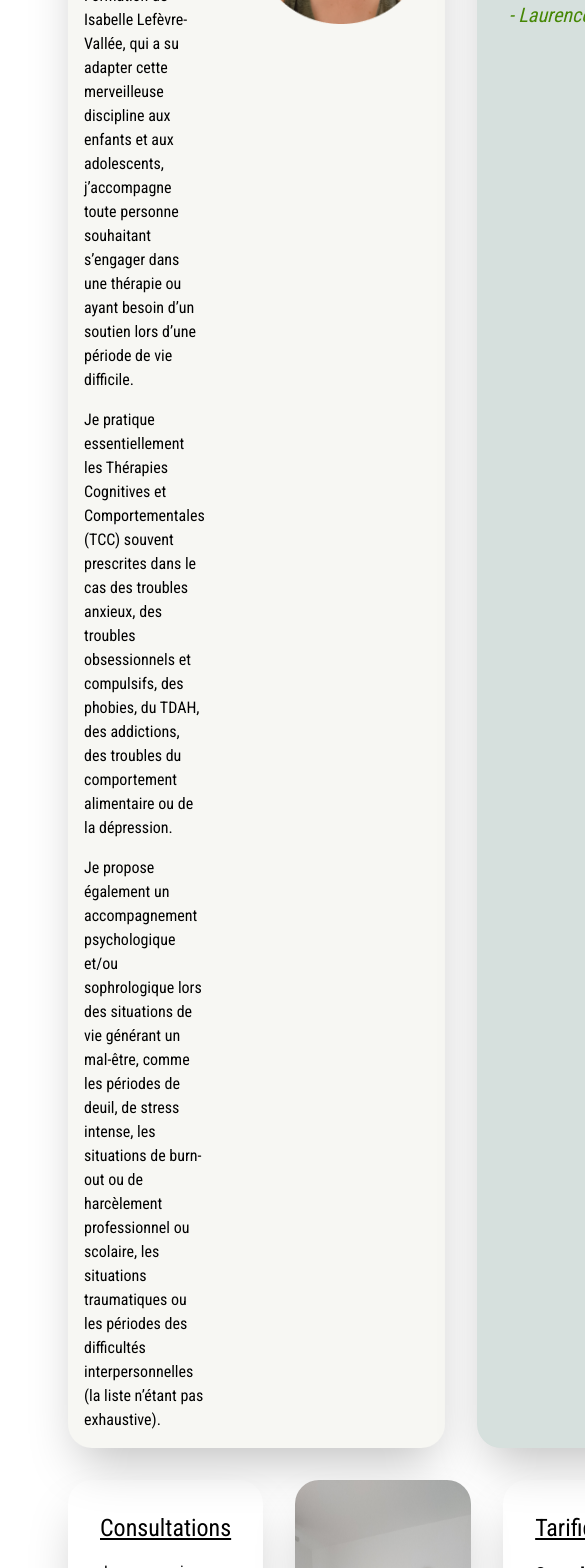
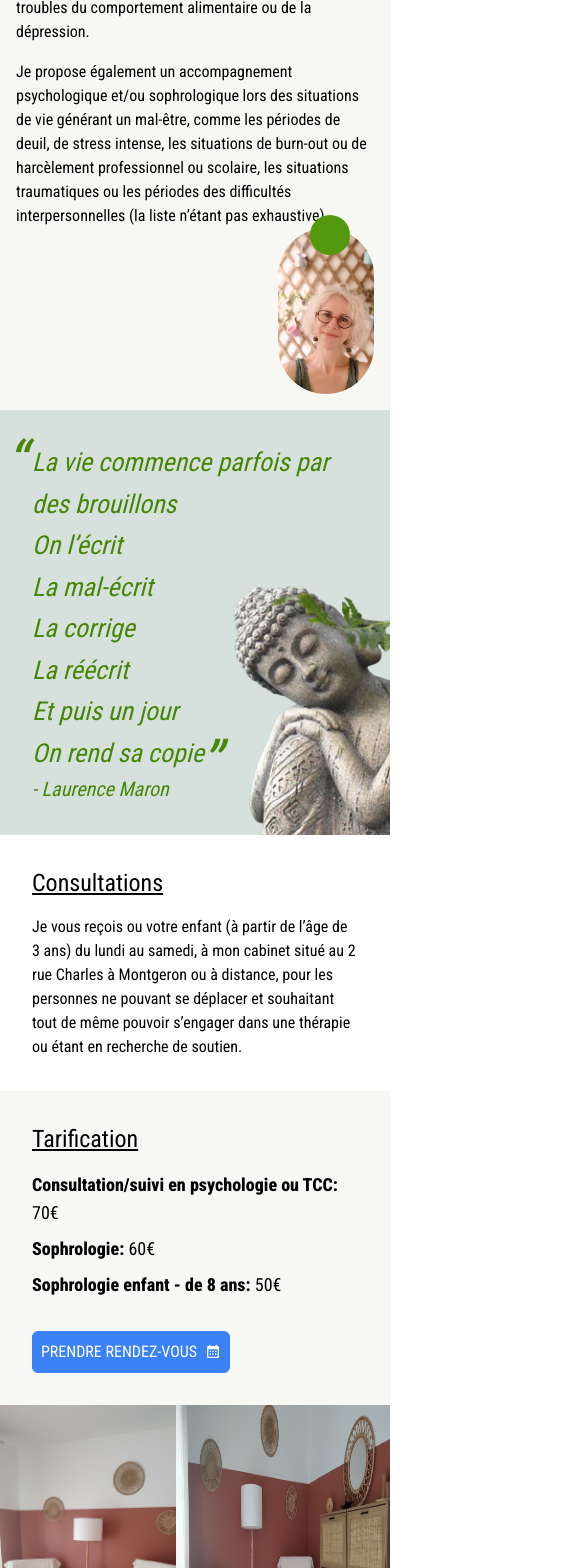
Before and after one commit to elixian/psy-joanna, a SvelteKit app: page / in a window 390 px wide. Shown: the part 432-2000 px from the top of the page, 585 px wide, since content can reach past the window. Built offline with nearby package versions, Linux system fonts and the light colour scheme.

Commit message:
feat(version responsive) : add some stuffs

```diff
--- a/package.json
+++ b/package.json
@@ -26,7 +26,7 @@
 	},
 	"devDependencies": {
 		"@fontsource/roboto-condensed": "^5.0.17",
-		"@sveltejs/adapter-auto": "^3.0.0",
+		"@sveltejs/adapter-auto": "^3.2.4",
 		"@sveltejs/kit": "^2.0.0",
 		"@sveltejs/package": "^2.0.0",
 		"@sveltejs/vite-plugin-svelte": "^3.0.0",
--- a/src/app.html
+++ b/src/app.html
@@ -6,7 +6,7 @@
 		<meta name="viewport" content="width=device-width, initial-scale=1" />
 		%sveltekit.head%
 	</head>
-	<body class="m-8" data-sveltekit-preload-data="hover">
+	<body class="lg:m-8" data-sveltekit-preload-data="hover">
 		<div>%sveltekit.body%</div>
 	</body>
 </html>
--- a/src/components/accessibilityDyslexic.svelte
+++ b/src/components/accessibilityDyslexic.svelte
@@ -15,5 +15,5 @@ function toggleFont() {
 </script>
 
 <button on:click={toggleFont} {...$$props}>
-    Accès dyslexie
+    Aide dyslexie Aa
   </button>
--- a/src/components/appointment.svelte
+++ b/src/components/appointment.svelte
@@ -2,7 +2,7 @@
 
 </script>
 
-<div class="p-8 rounded-3xl shadow-2xl">
+<div class="p-8 lg:rounded-3xl lg:shadow-xl">
     <h2 class="text-2xl mb-4 underline">Consultations</h2>
     <p>Je vous re&ccedil;ois ou votre enfant (&agrave; partir de l&rsquo;&acirc;ge de 3 ans) du lundi au samedi, &agrave; mon
         cabinet situ&eacute; au 2 rue Charles &agrave; Montgeron ou &agrave; distance, pour les personnes ne
--- a/src/components/cabinet.svelte
+++ b/src/components/cabinet.svelte
@@ -1,17 +1,23 @@
 <script>
 import Cabinet from  "$lib/images/cabinet.png";
+import Cabinet2 from "$lib/images/cabinet2.jpg"
 </script>
-
-<div id="cabinet" class="overflow-hidden rounded-3xl shadow-2xl">
-    <img id="img-cabinet" src="{Cabinet}" alt="">
+<div class="flex order-3 overflow-hidden  lg:rounded-3xl  lg:shadow-2xl lg:order-2">
+    <div id="cabinet" class="grow shrink-0  basis-96 lg:basis-44 ">
+        <img class="h-full object-fill" id="img-cabinet" src="{Cabinet}" alt="">
+    </div>
+    <div class="lg:hidden">
+        <img  class="h-full object-fill" src="{Cabinet2}" alt="">
+    </div>
 </div>
 
-<style type="scss">
+
+<style >
     #cabinet{
         flex: 1 0 11rem;
     }
-    #img-cabinet{
-        height: 100%;
-        object-fit: fill;
-    }
+     /* #img-cabinet{
+         height: 100%;
+         object-fit: fill;
+     } */
 </style>
--- a/src/components/citation.svelte
+++ b/src/components/citation.svelte
@@ -2,9 +2,9 @@
     import Statue from "$lib/images/statue.png"
 </script>
 
-<div id="citation" class="overflow-hidden p-8 rounded-3xl shadow-2xl relative bg-light-green">
+<div id="citation" class="overflow-hidden p-8 lg:rounded-3xl lg:shadow-xl relative bg-light-green">
 
-    <img id="statue" src="{Statue}" alt="statue en pierre d'un moine boudhiste">
+    <img id="statue" src="{Statue}" class="w-48 lg:w-60" alt="statue en pierre d'un moine boudhiste">
     <blockquote>
         <p> La vie commence parfois par des brouillons</p>
          <p>On l’écrit </p>
@@ -19,7 +19,6 @@
 
 <style type="scss">
     #citation{
-        min-width: 24rem;
         line-height: 3rem;
         font-size: 26px;
         font-style: italic;
--- a/src/components/presentation.svelte
+++ b/src/components/presentation.svelte
@@ -2,29 +2,29 @@
 <script>
     import jw from "$lib/images/joanna-wolna.png";
 </script>
-<div  class="card-prez  p-2 *:p-2 rounded-3xl shadow-2xl ">
+<div  class="card-prez pt-12  p-2 *:p-2 lg:rounded-3xl  lg:shadow-xl ">
     <h1 class="mb-1 text-5xl  font-thin tracking-tight text-gray-900 ">Joanna Wolna</h1>
-    <div class="flex gap-12">
+    <div class="flex flex-col lg:gap-12 lg:flex-row">
         <div>
-            <p class="font-normal ">Psychologue, diplômée de l’Université René-Descartes, et également sophrologue,
-                diplômée de l’Ecole Française Supérieure de Sophrologie et de l’ESIL, Institut de
-                Formation de Isabelle Lefèvre-Vallée, qui a su adapter cette merveilleuse discipline aux
-                enfants et aux adolescents, j’accompagne toute personne souhaitant s’engager dans
-                une thérapie ou ayant besoin d’un soutien lors d’une période de vie difficile.</p>
-            <p>Je pratique essentiellement les Thérapies Cognitives et Comportementales (TCC)
+            <p class="font-normal ">Psychologue, dipl&ocirc;m&eacute;e de l&rsquo;Universit&eacute; Ren&eacute;-Descartes, et &eacute;galement sophrologue,
+                dipl&ocirc;m&eacute;e de l&rsquo;Ecole Fran&ccedil;aise Sup&eacute;rieure de Sophrologie et de l&rsquo;ESIL, Institut de
+                Formation de Isabelle Lef&egrave;vre-Vall&eacute;e, qui a su adapter cette merveilleuse discipline aux
+                enfants et aux adolescents, j&rsquo;accompagne toute personne souhaitant s&rsquo;engager dans
+                une th&eacute;rapie ou ayant besoin d&rsquo;un soutien lors d&rsquo;une p&eacute;riode de vie difficile.</p>
+            <p>Je pratique essentiellement les Th&eacute;rapies Cognitives et Comportementales (TCC)
                 souvent prescrites dans le cas des troubles anxieux, des troubles obsessionnels et
                 compulsifs, des phobies, du TDAH, des addictions, des troubles du comportement
-                alimentaire ou de la dépression.
+                alimentaire ou de la d&eacute;pression.
             </p>
-            <p>Je propose également un accompagnement psychologique et/ou sophrologique lors
-                des situations de vie générant un mal-être, comme les périodes de deuil, de stress
-                intense, les situations de burn-out ou de harcèlement professionnel ou scolaire, les
-                situations traumatiques ou les périodes des difficultés interpersonnelles (la liste n’étant
+            <p>Je propose &eacute;galement un accompagnement psychologique et/ou sophrologique lors
+                des situations de vie g&eacute;n&eacute;rant un mal-&ecirc;tre, comme les p&eacute;riodes de deuil, de stress
+                intense, les situations de burn-out ou de harc&egrave;lement professionnel ou scolaire, les
+                situations traumatiques ou les p&eacute;riodes des difficult&eacute;s interpersonnelles (la liste n&rsquo;&eacute;tant
                 pas exhaustive).
             </p>
         </div>
-        <div class="bloc_photo relative">
-            <img src="{jw}" alt="Joanna Wolna portrait" class="min-w-44">
+        <div class="bloc_photo relative rounded-full w-max ml-auto lg:ml-0">
+            <img src="{jw}" alt="Joanna Wolna portrait" class="object-contain w-24 lg:min-w-44">
         </div>
     </div>
 
--- a/src/components/tarification.svelte
+++ b/src/components/tarification.svelte
@@ -2,20 +2,20 @@
     import  SvgDoctolib from "$lib/images/doctolib.svelte"
 </script>
 
-<div id="tarifs" class="p-8 rounded-3xl shadow-2xl flex flex-col">
+<div id="tarifs" class="flex flex-col grow shrink-0  lg:basis-96 p-8 lg:rounded-3xl lg:shadow-2xl bg-[#f7f7f3]">
     <h2 class="text-2xl mb-4 underline">Tarification</h2>
     <ul class="shrink-0 grow text-lg">
         <li class="mb-2"><span class="font-bold">Consultation/suivi en psychologie ou TCC: </span><span>70€</span></li>
         <li class="mb-2"><span class="font-bold">Sophrologie: </span><span>60€</span></li>
         <li class="mb-2"><span class="font-bold">Sophrologie enfant - de 8 ans: </span><span>50€</span></li>
     </ul>
-    <a class="flex items-center gap-2 p-2 rounded-md border transition-all bg-blue-500 text-white border-blue-500  w-max hover:bg-blue-600 uppercase
+    <a class="flex items-center gap-2 p-2 rounded-md border mt-6 transition-all bg-blue-500 text-white border-blue-500  w-max hover:bg-blue-600 uppercase
      " href="https://www.doctolib.fr/psychologue/montgeron/joanna-wolna" target="_blank">Prendre rendez-vous<SvgDoctolib /> </a>
 </div>
 
 <style>
 
-    #tarifs{
+    /* #tarifs{
         flex: 1 0 26rem;
-    }
+    } */
 </style>
--- a/src/routes/+layout.svelte
+++ b/src/routes/+layout.svelte
@@ -2,11 +2,6 @@
       import "../styles/app.css";
       import '../fonts/fonts.svelte';
 </script>
-<div class="p-9 flex flex-col gap-8">
+<div class="flex flex-col lg:gap-6 lg:p-9">
       <slot></slot>
 </div>
-
-
-<style>
-
-</style>
--- a/src/routes/+page.svelte
+++ b/src/routes/+page.svelte
@@ -1,20 +1,21 @@
-
 <script>
-
     import AccessibilityDyslexic from "../components/accessibilityDyslexic.svelte";
-import Appointment from "../components/appointment.svelte";
+    import Appointment from "../components/appointment.svelte";
     import Cabinet from "../components/cabinet.svelte";
     import Citation from "../components/citation.svelte";
     import Presentation from "../components/presentation.svelte";
     import Tarification from "../components/tarification.svelte";
 </script>
-<AccessibilityDyslexic class="absolute font-openDyslexy top-0 text-dark-green underline"/>
-<div class="flex gap-8">
-    <Presentation/>
-    <Citation/>
+
+<AccessibilityDyslexic
+    class="absolute font-openDyslexy top-0 text-dark-green underline"
+/>
+<div class="flex flex-col  lg:gap-8 lg:flex-row">
+    <Presentation />
+    <Citation />
 </div>
-<div class="flex gap-8">
-    <Appointment/>
-    <Cabinet/>
-    <Tarification/>
+<div class="flex flex-col lg:gap-8 lg:flex-row">
+    <Appointment />
+    <Cabinet />
+    <Tarification  />
 </div>
```
Also changed, not shown: src/lib/images/cabinet2.jpg (added), 1 other file (tests, documents, lock files or other folders).
